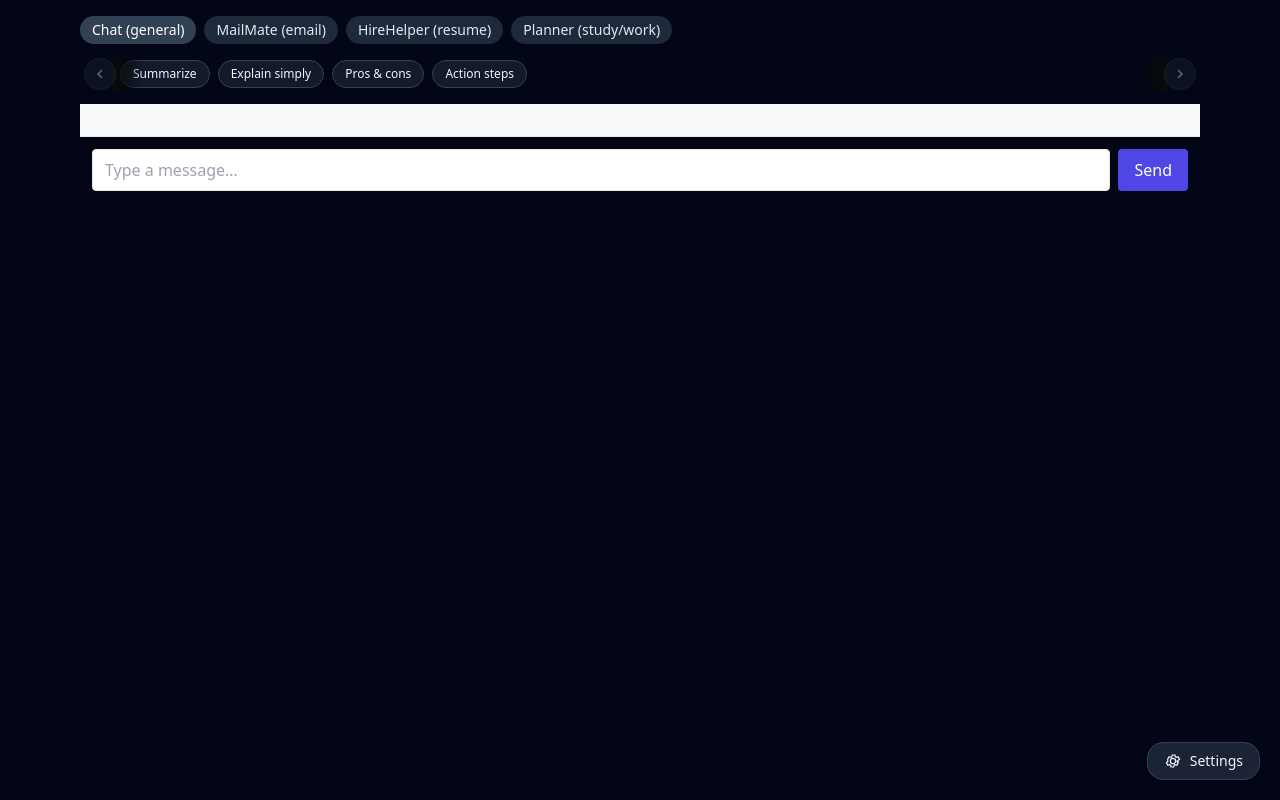
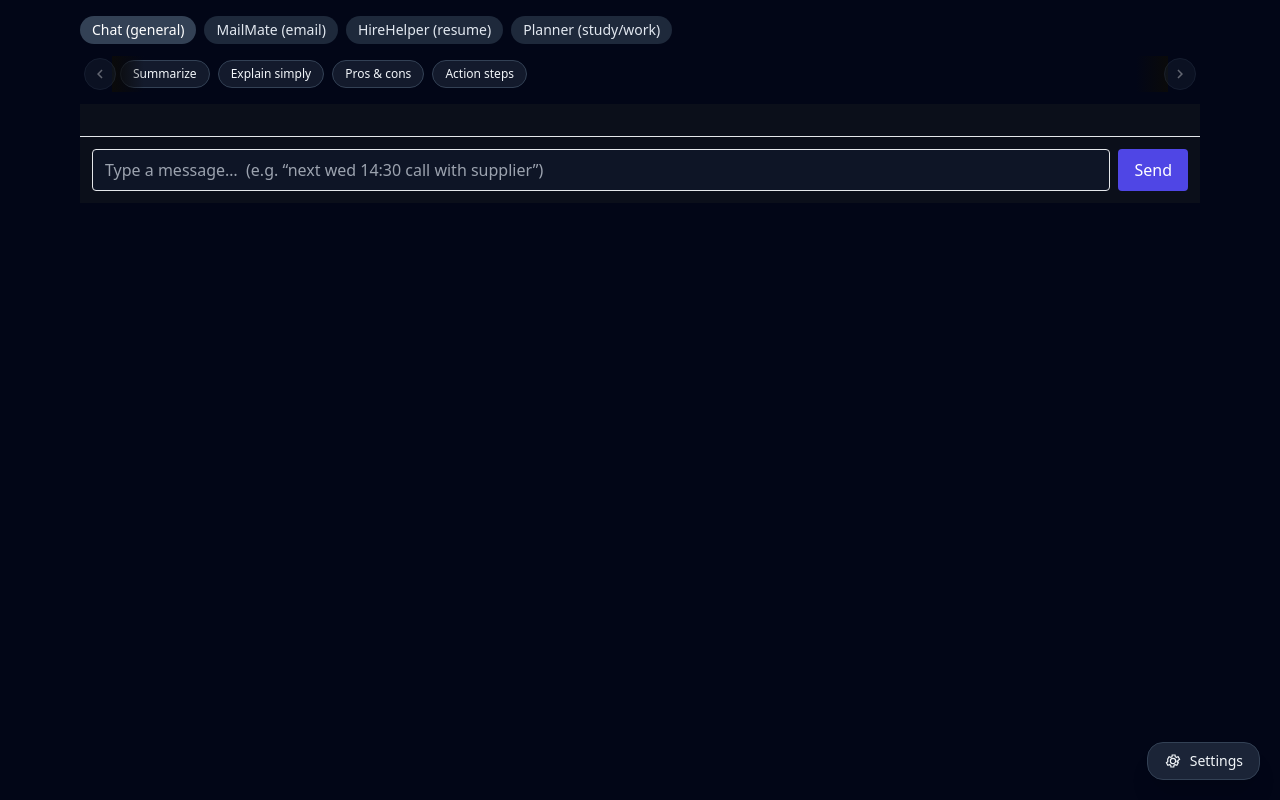
Before and after one commit to madevthevanthiran-maker/amplyai-chatbot, a Next.js app: page /app in a window 1280 px wide. Built offline with nearby package versions, Linux system fonts and the light colour scheme.

Commit message:
Update ChatPanel.jsx

```diff
--- a/components/ChatPanel.jsx
+++ b/components/ChatPanel.jsx
@@ -1,71 +1,80 @@
 import { useState } from "react";
+import ChatInput from "./ChatInput";
+
+/**
+ * Drop-in ChatPanel that:
+ * - Keeps messages state local and never binds messages into the input value.
+ * - Routes calendar-like prompts to /api/chat with {mode:'calendar'}.
+ * - Falls back to GPT for everything else.
+ * - Shows simple bubbles (keeps your UI lightweight; does not remove your other components).
+ *
+ * If you already have a more complex ChatPanel, you can still use ONLY the
+ * `handleSend` function from here and keep your UI.
+ */
 
 export default function ChatPanel({ tokens }) {
   const [messages, setMessages] = useState([]);
-  const [input, setInput] = useState("");
   const [loading, setLoading] = useState(false);
 
   function addMessage(msg) {
     setMessages((prev) => [...prev, msg]);
   }
 
-  async function sendMessage(e) {
-    e.preventDefault();
-    if (!input.trim()) return;
-
-    const text = input.trim();
+  async function handleSend(text) {
+    // add user message first
     addMessage({ role: "user", content: text });
-    setInput("");
     setLoading(true);
 
     try {
-      // Check if message looks like a calendar/block-time command
-      if (/calendar|block|meeting|schedule/i.test(text)) {
+      // Very conservative trigger list for calendar routing
+      const calendarLike = /\b(block|calendar|schedule|meeting|mtg|event|call|appointment|appt)\b/i.test(text);
+
+      if (calendarLike) {
         const res = await fetch("/api/chat", {
           method: "POST",
           headers: { "Content-Type": "application/json" },
           body: JSON.stringify({ mode: "calendar", message: text, tokens }),
         });
+        const data = await res.json();
 
-        const data = await res.json();
-        if (!res.ok) throw new Error(data.message || data.error);
+        if (!res.ok) {
+          // show readable error but DO NOT leak it into input (input is controlled separately)
+          addMessage({ role: "assistant", content: `❌ Calendar error: ${data.message || data.error || "Unknown error"}` });
+          return;
+        }
 
         if (data?.parsed) {
-          addMessage({
-            role: "assistant",
-            content: `📅 Event created: **${data.parsed.title}**\n\n🕒 ${new Date(
-              data.parsed.startISO
-            ).toLocaleString()} → ${new Date(
-              data.parsed.endISO
-            ).toLocaleString()}`,
-          });
-        } else {
+          const start = new Date(data.parsed.startISO);
+          const end = new Date(data.parsed.endISO);
           addMessage({
             role: "assistant",
             content:
-              "⚠️ I tried to parse your calendar request, but something went wrong.",
+              `📅 **Created:** ${data.parsed.title}\n` +
+              `🕒 ${start.toLocaleString()} → ${end.toLocaleString()}`,
           });
+        } else {
+          addMessage({ role: "assistant", content: "⚠️ I couldn't parse that into an event." });
         }
-      } else {
-        // Default: send to GPT
+        return;
+      }
+
+      // Default: GPT flow
       const res = await fetch("/api/chat", {
         method: "POST",
         headers: { "Content-Type": "application/json" },
         body: JSON.stringify({ message: text }),
       });
       const data = await res.json();
-        if (!res.ok) throw new Error(data.message || data.error);
 
-        addMessage({
-          role: "assistant",
-          content: data.reply || "(no reply)",
-        });
+      if (!res.ok) {
+        addMessage({ role: "assistant", content: `❌ Chat error: ${data.message || data.error || "Unknown error"}` });
+        return;
       }
+
+      addMessage({ role: "assistant", content: data.reply || "(no reply)" });
     } catch (err) {
-      addMessage({
-        role: "assistant",
-        content: `❌ Error: ${err.message}`,
-      });
+      console.error("[ChatPanel] error", err);
+      addMessage({ role: "assistant", content: `❌ ${err.message}` });
     } finally {
       setLoading(false);
     }
@@ -73,38 +82,30 @@ export default function ChatPanel({ tokens }) {
 
   return (
     <div className="flex flex-col h-full">
-      <div className="flex-1 overflow-y-auto p-4 space-y-3 bg-gray-50">
+      <div className="flex-1 overflow-y-auto p-4 space-y-3 bg-[#0b0f1a]">
         {messages.map((m, i) => (
           <div
             key={i}
-            className={`p-2 rounded ${
+            className={`whitespace-pre-wrap p-2 rounded max-w-[80%] ${
               m.role === "user"
-                ? "bg-blue-100 text-blue-900 self-end"
-                : "bg-gray-200 text-gray-900 self-start"
+                ? "bg-indigo-600/20 text-indigo-100 self-end"
+                : "bg-white/10 text-white self-start"
             }`}
           >
             {m.content}
           </div>
         ))}
         {loading && (
-          <div className="italic text-gray-500">Assistant is typing…</div>
+          <div className="italic text-gray-400">Assistant is typing…</div>
         )}
       </div>
-      <form onSubmit={sendMessage} className="p-3 flex gap-2 border-t">
-        <input
-          className="flex-1 border rounded px-3 py-2"
-          value={input}
-          onChange={(e) => setInput(e.target.value)}
-          placeholder="Type a message..."
+
+      {/* Fully controlled input; no leakage from messages */}
+      <ChatInput
+        onSend={handleSend}
+        disabled={loading}
+        placeholder="Type a message…  (e.g. “next wed 14:30 call with supplier”)"
       />
-        <button
-          type="submit"
-          className="px-4 py-2 rounded bg-indigo-600 text-white"
-          disabled={loading}
-        >
-          Send
-        </button>
-      </form>
     </div>
   );
 }
```
Lines whose indentation alone changed are shown as unchanged.
